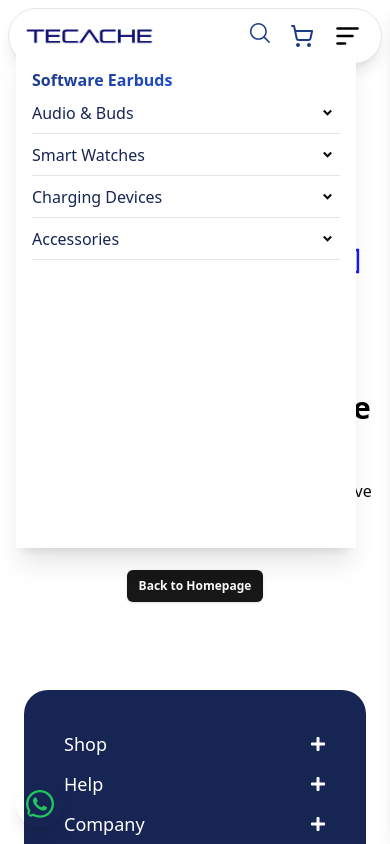
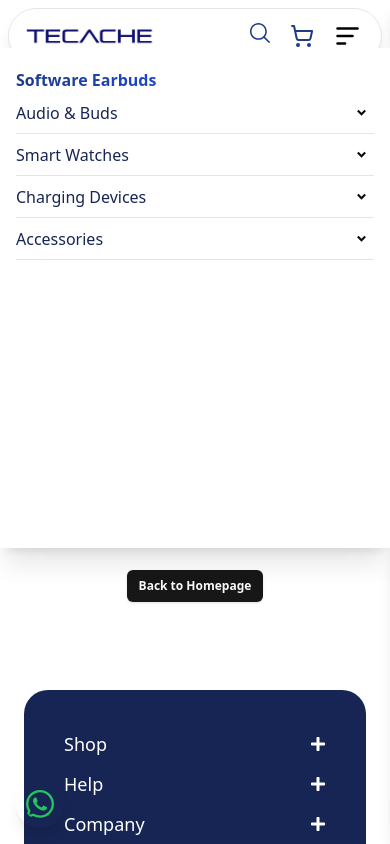
Before and after one commit to Mahad-Usman-15/Frontendtech, a React (Vite) app: page /header in a window 390 px wide. Both pictures are taken after a click on the icon 347 px from the left and 36 px from the top of the page. Shown: the top 844 px of the page. Built offline with nearby package versions, Linux system fonts and the light colour scheme.

Commit message:
Last Commit

```diff
--- a/src/components/mobileheader.tsx
+++ b/src/components/mobileheader.tsx
@@ -59,9 +59,9 @@ export default function MobileHeader() {
 
 
     <motion.div initial={{ opacity: 0, height: 0 }}
-      animate={{ opacity: 1, height: 500,width:340 }}
+      animate={{ opacity: 1, height: 500,width:"100%",position:"center" }}
       exit={{ opacity: 0, height: 0 }}
-      transition={{ duration: 0.3 }} className="absolute bg-white px-4 py-5 w-full   shadow-xl   z-50 mr-1 -mt-4 ml-2">
+      transition={{ duration: 0.3 }} className="absolute bg-white px-4 py-5 w-full   shadow-xl   z-50 -mt-4 -ml-2">
       <h1 className='text-base bg-clip-text text-transparent bg-gradient-to-r from-blue-900 via-blue-700 to-blue-500 font-semibold mb-2'>
         Software Earbuds
       </h1>
```
